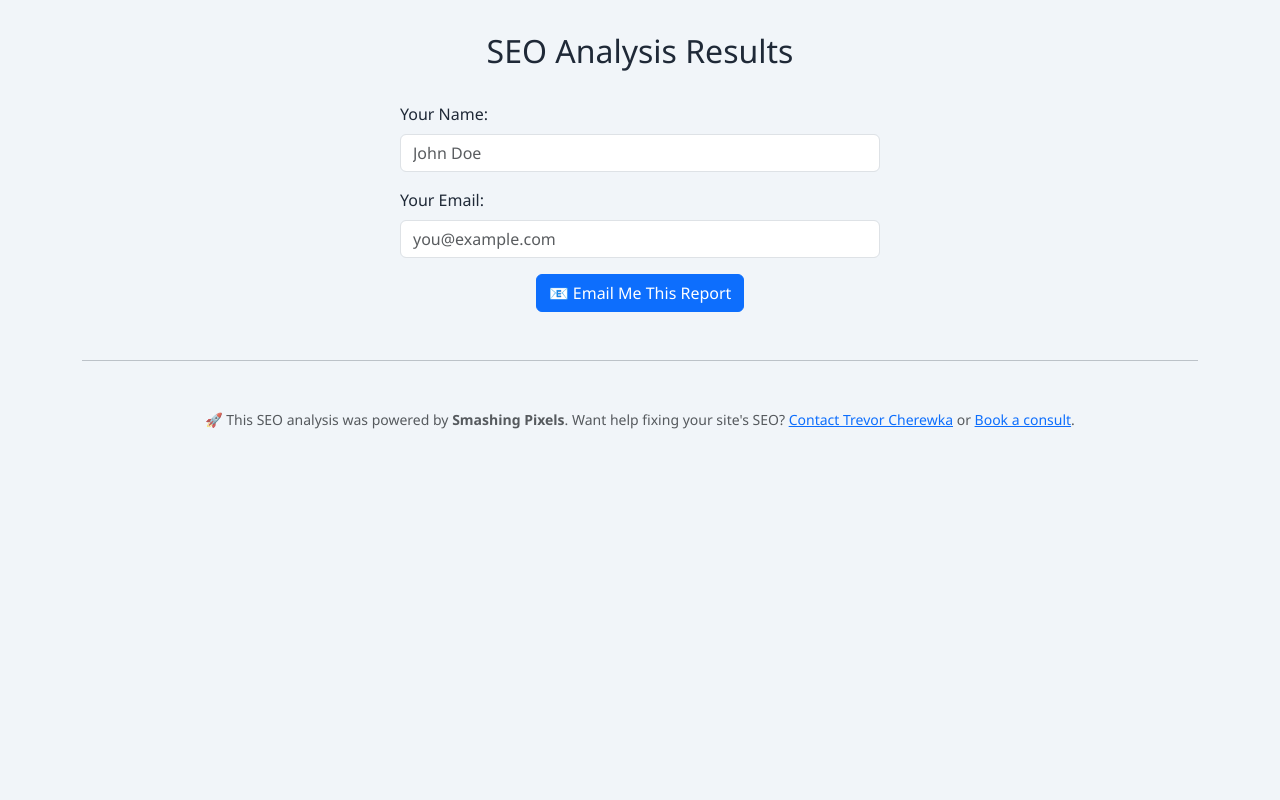
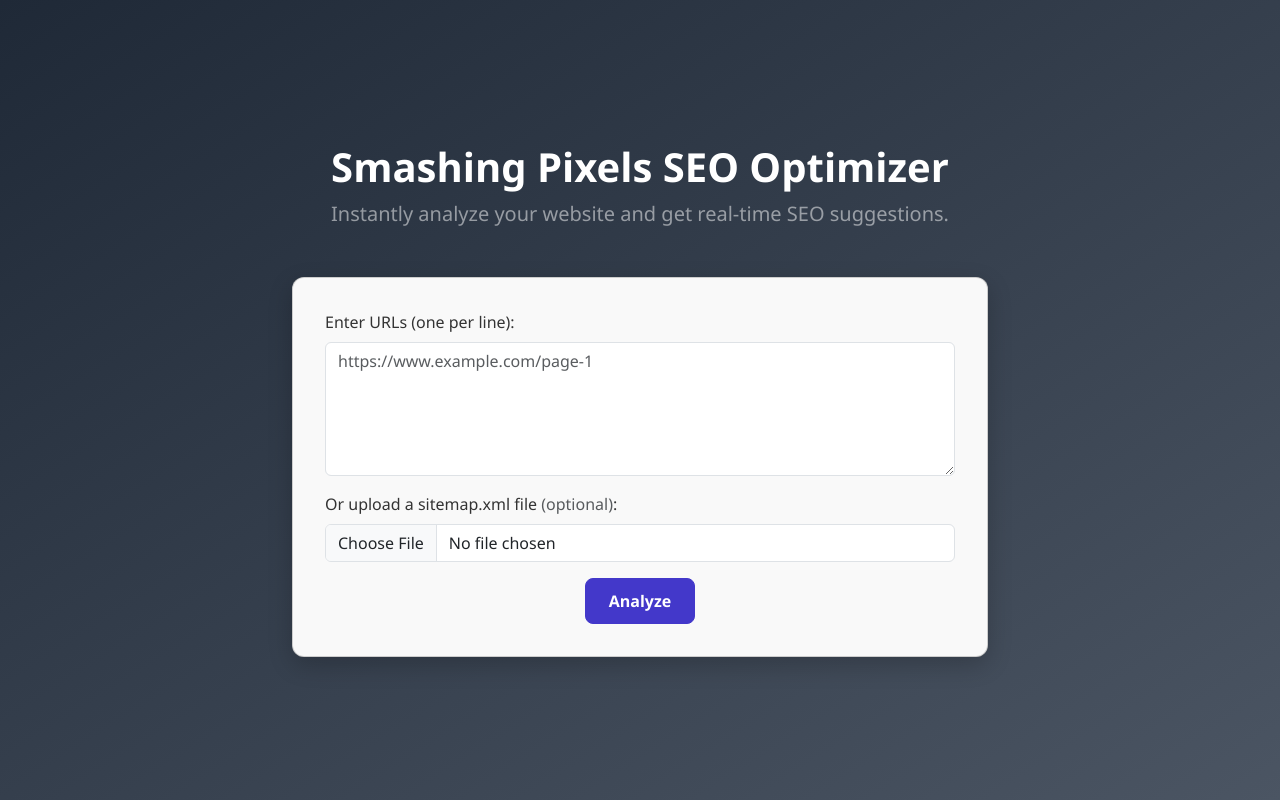
Before and after one commit to SmashingPixelsTools/seo-webscraper, a Flask app: page / in a window 1280 px wide. Run offline with Flask 3, Linux system fonts and the light colour scheme.

Commit message:
Update index.html

```diff
--- a/templates/index.html
+++ b/templates/index.html
@@ -1,134 +1,56 @@
-
 <!DOCTYPE html>
 <html lang="en">
 <head>
   <meta charset="UTF-8">
-  <title>SEO Analysis Results</title>
+  <title>Smashing Pixels SEO Optimizer</title>
   <link href="https://cdn.jsdelivr.net/npm/bootstrap@5.3.0/dist/css/bootstrap.min.css" rel="stylesheet">
   <style>
     body {
-      background: #f1f5f9; color: #1f2937; padding: 2rem;
+      background: linear-gradient(to bottom right, #1f2937, #4b5563);
+      color: #fff;
+      min-height: 100vh;
       font-family: 'Segoe UI', sans-serif;
+      display: flex;
+      align-items: center;
+      justify-content: center;
+      padding: 2rem;
     }
-    .result-card {
-      background: #fff; border-radius: 0.75rem;
-      box-shadow: 0 4px 10px rgba(0,0,0,0.1);
-      padding: 1.5rem; margin-bottom: 2rem;
+    .container { max-width: 720px; }
+    .card {
+      background: #f9f9f9; color: #333; border-radius: 12px;
+      padding: 2rem; box-shadow: 0 8px 24px rgba(0,0,0,0.2);
     }
-    .suggestions {
-      background: #fff3cd; border-left: 4px solid #ffecb5;
-      padding: 1rem; border-radius: 0.5rem;
+    .btn-primary {
+      background-color: #4338ca; border-color: #4338ca;
+      font-weight: 600; font-size: 1rem;
+      padding: 0.6rem 1.4rem; border-radius: 0.5rem;
     }
-    .form-footer {
-      max-width: 480px; margin: 2rem auto;
-    }
-    .trunc {
-      overflow: hidden;
-      max-height: 7.5em;
-      position: relative;
-    }
-    .trunc.expanded {
-      max-height: none;
-    }
-    .show-more {
-      display: block;
-      margin-top: 0.5rem;
-      color: #2563eb;
-      cursor: pointer;
-      font-size: 0.9rem;
+    .btn-primary:hover {
+      background-color: #3730a3; border-color: #3730a3;
     }
   </style>
-  <script>
-    function toggleExpand(btn) {
-      const block = btn.previousElementSibling;
-      block.classList.toggle('expanded');
-      btn.innerText = block.classList.contains('expanded') ? 'Show less' : 'Show more';
-    }
-  </script>
 </head>
 <body>
   <div class="container">
-    <h2 class="text-center mb-4">SEO Analysis Results</h2>
-    {% for row in data %}
-    <div class="result-card">
-      <p><a href="{{ row.url }}" target="_blank">{{ row.url }}</a></p>
-      <p><strong>Title:</strong> {{ row.title }}</p>
-      <p><strong>Meta Description:</strong>
-        <div class="trunc">{{ row.meta_description }}</div>
-        {% if row.meta_description|length > 200 %}
-        <span class="show-more" onclick="toggleExpand(this)">Show more</span>
-        {% endif %}
-      </p>
-      <p><strong>H1:</strong>
-        <div class="trunc">{{ row.h1 }}</div>
-        {% if row.h1|length > 200 %}
-        <span class="show-more" onclick="toggleExpand(this)">Show more</span>
-        {% endif %}
-      </p>
-      <p><strong>H2:</strong>
-        <div class="trunc">{{ row.h2 }}</div>
-        {% if row.h2|length > 200 %}
-        <span class="show-more" onclick="toggleExpand(this)">Show more</span>
-        {% endif %}
-      </p>
-      <p><strong>H3:</strong>
-        <div class="trunc">{{ row.h3 }}</div>
-        {% if row.h3|length > 200 %}
-        <span class="show-more" onclick="toggleExpand(this)">Show more</span>
-        {% endif %}
-      </p>
-      <p><strong>H4:</strong>
-        <div class="trunc">{{ row.h4 }}</div>
-        {% if row.h4|length > 200 %}
-        <span class="show-more" onclick="toggleExpand(this)">Show more</span>
-        {% endif %}
-      </p>
-      <p><strong>Schema:</strong>
-        <div class="trunc">{{ row.schema or "N/A" }}</div>
-        {% if row.schema and row.schema|length > 200 %}
-        <span class="show-more" onclick="toggleExpand(this)">Show more</span>
-        {% endif %}
-      </p>
-      {% if row.suggestions %}
-      <div class="suggestions mt-3">
-        <strong>Suggestions:</strong>
-        <ul>
-          {% for tip in row.suggestions %}
-          <li>{{ tip }}</li>
-          {% endfor %}
-        </ul>
+    <div class="text-center mb-5">
+      <h1 class="fw-bold">Smashing Pixels SEO Optimizer</h1>
+      <p class="lead text-white-50 fw-normal">Instantly analyze your website and get real-time SEO suggestions.</p>
     </div>
-      {% endif %}
-    </div>
-    {% endfor %}
-
-    {% if message %}
-    <div class="alert alert-info text-center">{{ message }}</div>
-    {% endif %}
-
-    <form action="/send_report" method="post" class="form-footer">
+    <div class="card">
+      <form action="/scrape" method="post" enctype="multipart/form-data">
         <div class="mb-3">
-        <label for="name" class="form-label">Your Name:</label>
-        <input type="text" name="name" class="form-control" required placeholder="John Doe">
+          <label for="urls" class="form-label">Enter URLs (one per line):</label>
+          <textarea name="urls" rows="5" class="form-control" placeholder="https://www.example.com/page-1" required></textarea>
         </div>
         <div class="mb-3">
-        <label for="email" class="form-label">Your Email:</label>
-        <input type="email" name="email" class="form-control" required placeholder="you@example.com">
+          <label for="sitemap" class="form-label">Or upload a sitemap.xml file <span class="text-muted">(optional)</span>:</label>
+          <input type="file" name="sitemap" class="form-control">
         </div>
         <div class="text-center">
-        <button type="submit" class="btn btn-primary">
-          📧 Email Me This Report
-        </button>
+          <button type="submit" class="btn btn-primary">Analyze</button>
         </div>
       </form>
-
-    <hr class="my-5">
-    <p class="text-center text-muted small">
-      🚀 This SEO analysis was powered by <strong>Smashing Pixels</strong>.
-      Want help fixing your site's SEO?
-      <a href="mailto:trevor@smashingpixels.ca">Contact Trevor Cherewka</a> or
-      <a href="https://calendly.com/trevorcherewka">Book a consult</a>.
-    </p>
+    </div>
   </div>
 </body>
 </html>
```
Lines whose indentation alone changed are shown as unchanged.
